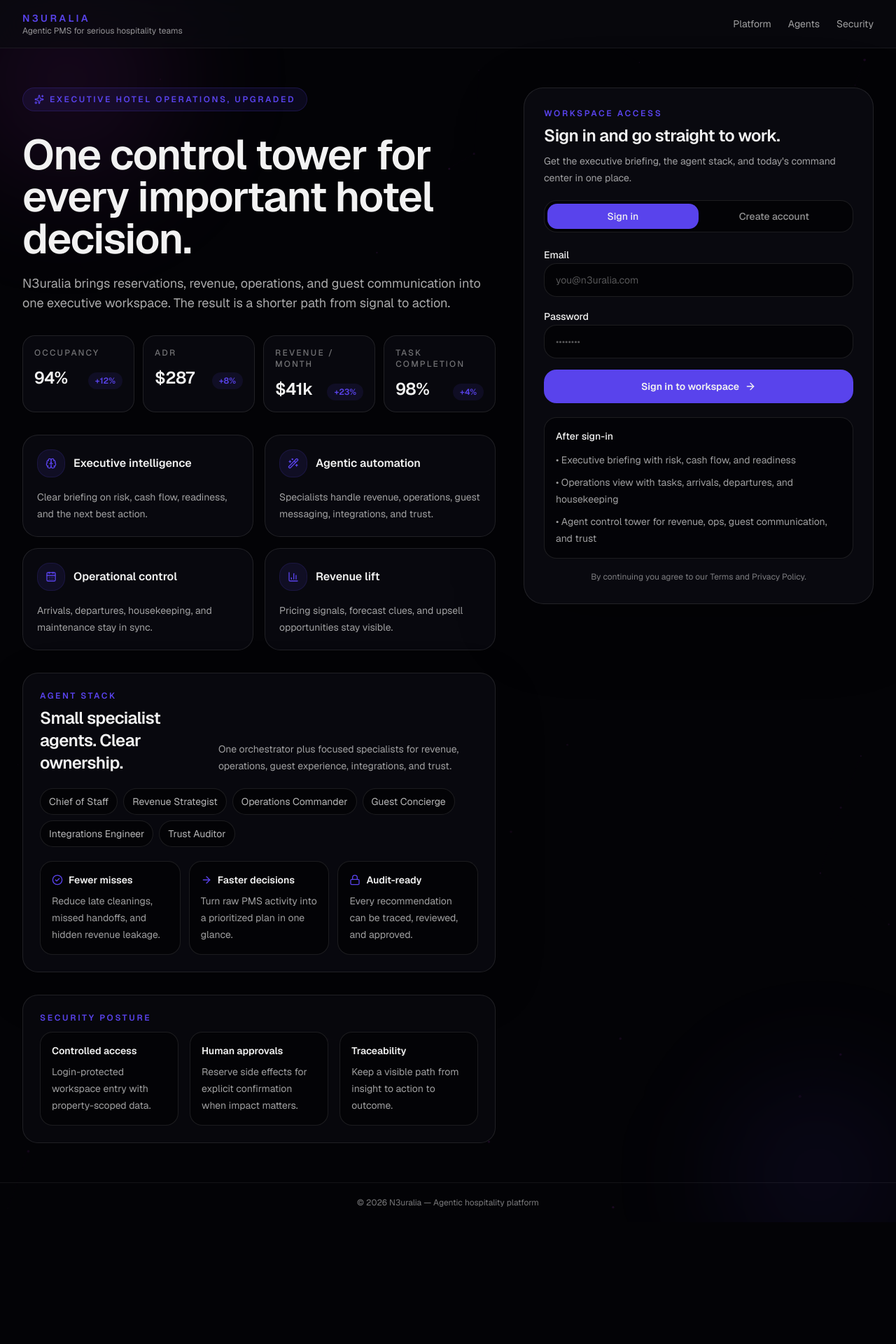
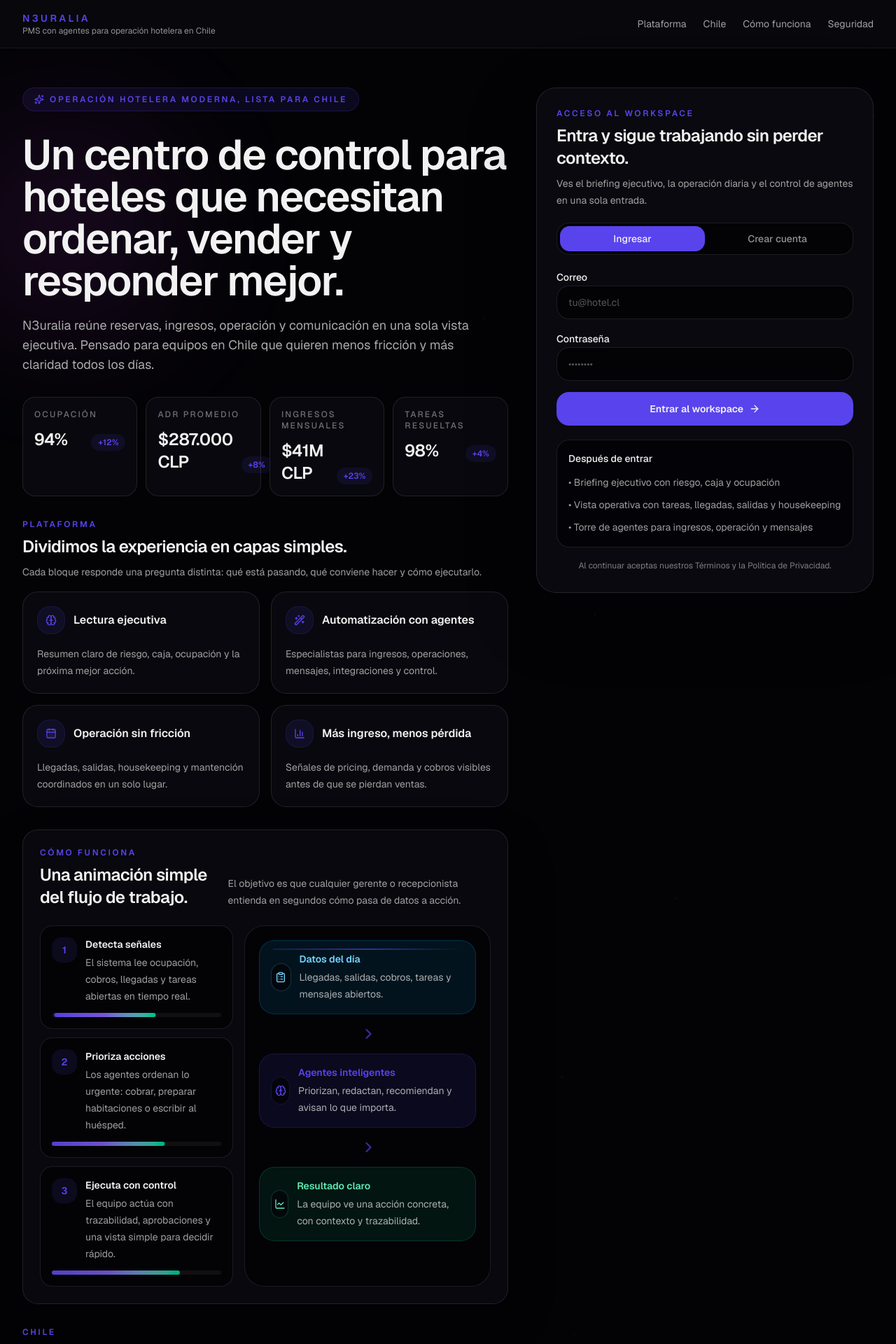
Before and after one commit to traviscomber/v0-mini-pms-dashboard, a Next.js app: page /auth/login in a window 1280 px wide. Shown: the top 1920 px of the page at 70% size. Before the commit the page ends 1746 px from the top, so only its background shows below. Built offline with nearby package versions, Linux system fonts and the light colour scheme; no server answers.

Commit message:
reshape landing for chile

```diff
--- a/app/auth/login/login-shell.tsx
+++ b/app/auth/login/login-shell.tsx
@@ -1,7 +1,19 @@
 "use client";
 
 import { useEffect, useRef, useState, type ReactNode } from "react";
-import { ArrowRight, BarChart3, Brain, CalendarDays, CheckCircle2, Lock, Sparkles, Wand2 } from "lucide-react";
+import {
+  ArrowRight,
+  BarChart3,
+  Brain,
+  CalendarDays,
+  CheckCircle2,
+  ChevronRight,
+  ClipboardList,
+  LineChart,
+  Lock,
+  Sparkles,
+  Wand2,
+} from "lucide-react";
 
 interface LoginShellProps {
   next: string;
@@ -12,32 +24,51 @@ interface LoginShellProps {
 }
 
 const HERO_STATS = [
-  { label: "Occupancy", value: "94%", delta: "+12%" },
-  { label: "ADR", value: "$287", delta: "+8%" },
-  { label: "Revenue / month", value: "$41k", delta: "+23%" },
-  { label: "Task completion", value: "98%", delta: "+4%" },
+  { label: "Ocupación", value: "94%", delta: "+12%" },
+  { label: "ADR promedio", value: "$287.000 CLP", delta: "+8%" },
+  { label: "Ingresos mensuales", value: "$41M CLP", delta: "+23%" },
+  { label: "Tareas resueltas", value: "98%", delta: "+4%" },
 ];
 
 const PLATFORM_PILLARS = [
   {
     icon: Brain,
-    title: "Executive intelligence",
-    description: "Clear briefing on risk, cash flow, readiness, and the next best action.",
+    title: "Lectura ejecutiva",
+    description: "Resumen claro de riesgo, caja, ocupación y la próxima mejor acción.",
   },
   {
     icon: Wand2,
-    title: "Agentic automation",
-    description: "Specialists handle revenue, operations, guest messaging, integrations, and trust.",
+    title: "Automatización con agentes",
+    description: "Especialistas para ingresos, operaciones, mensajes, integraciones y control.",
   },
   {
     icon: CalendarDays,
-    title: "Operational control",
-    description: "Arrivals, departures, housekeeping, and maintenance stay in sync.",
+    title: "Operación sin fricción",
+    description: "Llegadas, salidas, housekeeping y mantención coordinados en un solo lugar.",
   },
   {
     icon: BarChart3,
-    title: "Revenue lift",
-    description: "Pricing signals, forecast clues, and upsell opportunities stay visible.",
+    title: "Más ingreso, menos pérdida",
+    description: "Señales de pricing, demanda y cobros visibles antes de que se pierdan ventas.",
+  },
+];
+
+const CHILE_FOCUSES = [
+  {
+    title: "Pensado para Chile",
+    text: "Precios en CLP, copy en español y una experiencia clara para equipos locales.",
+  },
+  {
+    title: "Recepción y operaciones",
+    text: "Ideal para hoteles urbanos, apart-hoteles, hostales boutique y operaciones multi-canal.",
+  },
+  {
+    title: "Época alta y feriados",
+    text: "Ayuda a anticipar carga en verano, fines de semana largos y temporadas de alta demanda.",
+  },
+  {
+    title: "Control serio",
+    text: "Cada recomendación queda trazada para que el equipo decida con confianza.",
   },
 ];
 
@@ -48,6 +79,24 @@ const AGENT_STACK = [
   "Guest Concierge",
   "Integrations Engineer",
   "Trust Auditor",
+];
+
+const WORKFLOW_STEPS = [
+  {
+    step: "1",
+    title: "Detecta señales",
+    text: "El sistema lee ocupación, cobros, llegadas y tareas abiertas en tiempo real.",
+  },
+  {
+    step: "2",
+    title: "Prioriza acciones",
+    text: "Los agentes ordenan lo urgente: cobrar, preparar habitaciones o escribir al huésped.",
+  },
+  {
+    step: "3",
+    title: "Ejecuta con control",
+    text: "El equipo actúa con trazabilidad, aprobaciones y una vista simple para decidir rápido.",
+  },
 ];
 
 export function LoginShell({
@@ -134,11 +183,11 @@ export function LoginShell({
 
   return (
     <div className="relative min-h-[100svh] overflow-hidden bg-background text-foreground">
-      <canvas ref={canvasRef} aria-hidden="true" className="pointer-events-none absolute inset-0 h-full w-full opacity-50" />
+      <canvas ref={canvasRef} aria-hidden="true" className="pointer-events-none absolute inset-0 h-full w-full opacity-40" />
 
       <div
         aria-hidden="true"
-        className="pointer-events-none absolute -left-40 -top-40 h-[32rem] w-[32rem] rounded-full bg-[radial-gradient(circle,oklch(0.58_0.24_320_/_0.14)_0%,transparent_65%)] blur-3xl animate-[lp-float_14s_ease-in-out_infinite]"
+        className="pointer-events-none absolute -left-44 top-8 h-[34rem] w-[34rem] rounded-full bg-[radial-gradient(circle,oklch(0.58_0.24_320_/_0.14)_0%,transparent_65%)] blur-3xl animate-[lp-float_14s_ease-in-out_infinite]"
       />
       <div
         aria-hidden="true"
@@ -149,30 +198,31 @@ export function LoginShell({
         <div className="mx-auto flex max-w-7xl items-center justify-between px-6 py-4 lg:px-8">
           <div>
             <p className="text-sm font-semibold uppercase tracking-[0.24em] text-primary">N3uralia</p>
-            <p className="text-xs text-foreground/60">Agentic PMS for serious hospitality teams</p>
+            <p className="text-xs text-foreground/60">PMS con agentes para operación hotelera en Chile</p>
           </div>
           <nav className="hidden items-center gap-6 text-sm text-foreground/65 md:flex">
-            <a href="#platform" className="transition hover:text-foreground">Platform</a>
-            <a href="#agents" className="transition hover:text-foreground">Agents</a>
-            <a href="#security" className="transition hover:text-foreground">Security</a>
+            <a href="#platform" className="transition hover:text-foreground">Plataforma</a>
+            <a href="#chile" className="transition hover:text-foreground">Chile</a>
+            <a href="#workflow" className="transition hover:text-foreground">Cómo funciona</a>
+            <a href="#security" className="transition hover:text-foreground">Seguridad</a>
           </nav>
         </div>
       </header>
 
-      <main className="relative z-10 mx-auto grid max-w-7xl gap-10 px-6 py-10 lg:grid-cols-[minmax(0,1.15fr)_minmax(380px,0.85fr)] lg:items-start lg:px-8 lg:py-14">
+      <main className="relative z-10 mx-auto grid max-w-7xl gap-10 px-6 py-10 lg:grid-cols-[minmax(0,1.18fr)_minmax(380px,0.82fr)] lg:items-start lg:px-8 lg:py-14">
         <section className="space-y-8">
           <div className="inline-flex items-center gap-2 rounded-full border border-primary/20 bg-primary/10 px-4 py-2 text-xs font-semibold uppercase tracking-[0.22em] text-primary animate-[lp-rise_0.8s_ease_both]">
             <Sparkles className="h-3.5 w-3.5" />
-            Executive hotel operations, upgraded
+            Operación hotelera moderna, lista para Chile
           </div>
 
           <div className="space-y-5 animate-[lp-rise_0.85s_ease_0.05s_both]">
             <h1 className="max-w-3xl text-4xl font-semibold tracking-tight text-foreground sm:text-5xl xl:text-6xl">
-              One control tower for every important hotel decision.
+              Un centro de control para hoteles que necesitan ordenar, vender y responder mejor.
             </h1>
             <p className="max-w-2xl text-base leading-7 text-foreground/70 sm:text-lg">
-              N3uralia brings reservations, revenue, operations, and guest communication into one executive workspace.
-              The result is a shorter path from signal to action.
+              N3uralia reúne reservas, ingresos, operación y comunicación en una sola vista ejecutiva.
+              Pensado para equipos en Chile que quieren menos fricción y más claridad todos los días.
             </p>
           </div>
 
@@ -182,7 +232,13 @@ export function LoginShell({
             ))}
           </div>
 
-          <div id="platform" className="grid gap-4 md:grid-cols-2">
+          <section id="platform" className="space-y-4">
+            <SectionHeading
+              eyebrow="Plataforma"
+              title="Dividimos la experiencia en capas simples."
+              text="Cada bloque responde una pregunta distinta: qué está pasando, qué conviene hacer y cómo ejecutarlo."
+            />
+            <div className="grid gap-4 md:grid-cols-2">
               {PLATFORM_PILLARS.map((pillar, index) => (
                 <FeatureCard
                   key={pillar.title}
@@ -193,15 +249,107 @@ export function LoginShell({
                 />
               ))}
             </div>
+          </section>
+
+          <section id="workflow" className="rounded-3xl border border-border bg-card/80 p-6 shadow-[0_24px_80px_rgba(0,0,0,0.12)] backdrop-blur animate-[lp-rise_0.9s_ease_0.15s_both]">
+            <div className="flex flex-col gap-3 lg:flex-row lg:items-end lg:justify-between">
+              <div>
+                <p className="text-xs font-semibold uppercase tracking-[0.22em] text-primary">Cómo funciona</p>
+                <h2 className="mt-2 text-2xl font-semibold tracking-tight">Una animación simple del flujo de trabajo.</h2>
+              </div>
+              <p className="max-w-xl text-sm leading-6 text-foreground/65">
+                El objetivo es que cualquier gerente o recepcionista entienda en segundos cómo pasa de datos a acción.
+              </p>
+            </div>
+
+            <div className="mt-6 grid gap-4 lg:grid-cols-[0.88fr_1.12fr]">
+              <div className="space-y-3">
+                {WORKFLOW_STEPS.map((item, index) => (
+                  <div key={item.step} className="rounded-2xl border border-border bg-background/80 p-4">
+                    <div className="flex items-start gap-3">
+                      <div className="flex h-9 w-9 shrink-0 items-center justify-center rounded-xl bg-primary/10 text-sm font-semibold text-primary">
+                        {item.step}
+                      </div>
+                      <div>
+                        <h3 className="text-sm font-semibold text-foreground">{item.title}</h3>
+                        <p className="mt-1 text-sm leading-6 text-foreground/65">{item.text}</p>
+                      </div>
+                    </div>
+                    <div className="mt-3 h-1.5 overflow-hidden rounded-full bg-border/50">
+                      <div
+                        className="h-full rounded-full bg-gradient-to-r from-primary via-accent to-emerald-400 animate-[lp-bar_4.5s_ease-in-out_infinite]"
+                        style={{ animationDelay: `${index * 0.7}s`, width: `${60 + index * 12}%` }}
+                      />
+                    </div>
+                  </div>
+                ))}
+              </div>
+
+              <div className="relative overflow-hidden rounded-[28px] border border-border bg-background/80 p-5">
+                <div className="absolute inset-x-10 top-8 h-0.5 bg-gradient-to-r from-primary/20 via-primary/60 to-transparent" />
+                <div className="grid gap-4">
+                  <FlowNode
+                    tone="input"
+                    icon={<ClipboardList className="h-4 w-4" />}
+                    title="Datos del día"
+                    text="Llegadas, salidas, cobros, tareas y mensajes abiertos."
+                  />
+                  <div className="flex justify-center">
+                    <ChevronRight className="h-6 w-6 animate-[lp-pulse_1.8s_ease-in-out_infinite] text-primary" />
+                  </div>
+                  <FlowNode
+                    tone="processing"
+                    icon={<Brain className="h-4 w-4" />}
+                    title="Agentes inteligentes"
+                    text="Priorizan, redactan, recomiendan y avisan lo que importa."
+                  />
+                  <div className="flex justify-center">
+                    <ChevronRight className="h-6 w-6 animate-[lp-pulse_1.8s_ease-in-out_infinite] text-primary" />
+                  </div>
+                  <FlowNode
+                    tone="output"
+                    icon={<LineChart className="h-4 w-4" />}
+                    title="Resultado claro"
+                    text="La equipo ve una acción concreta, con contexto y trazabilidad."
+                  />
+                </div>
+              </div>
+            </div>
+          </section>
+
+          <section id="chile" className="space-y-4">
+            <SectionHeading
+              eyebrow="Chile"
+              title="Lo hacemos más útil para el contexto local."
+              text="La página debe sentirse cercana a la operación hotelera real del país, no a un demo genérico."
+            />
+            <div className="grid gap-4 md:grid-cols-2">
+              {CHILE_FOCUSES.map((item, index) => (
+                <article
+                  key={item.title}
+                  className="rounded-3xl border border-border bg-card/80 p-5 animate-[lp-rise_0.75s_ease_both]"
+                  style={{ animationDelay: `${index * 0.06}s` }}
+                >
+                  <div className="flex items-center gap-3">
+                    <div className="flex h-10 w-10 items-center justify-center rounded-2xl border border-primary/15 bg-primary/10 text-primary">
+                      <Sparkles className="h-4 w-4" />
+                    </div>
+                    <h3 className="text-base font-semibold">{item.title}</h3>
+                  </div>
+                  <p className="mt-4 text-sm leading-6 text-foreground/65">{item.text}</p>
+                </article>
+              ))}
+            </div>
+          </section>
 
           <section id="agents" className="rounded-3xl border border-border bg-card/80 p-6 shadow-[0_24px_80px_rgba(0,0,0,0.12)] backdrop-blur animate-[lp-rise_0.9s_ease_0.15s_both]">
             <div className="flex flex-col gap-3 lg:flex-row lg:items-end lg:justify-between">
               <div>
                 <p className="text-xs font-semibold uppercase tracking-[0.22em] text-primary">Agent stack</p>
-                <h2 className="mt-2 text-2xl font-semibold tracking-tight">Small specialist agents. Clear ownership.</h2>
+                <h2 className="mt-2 text-2xl font-semibold tracking-tight">Agentes pequeños, responsabilidades claras.</h2>
               </div>
               <p className="max-w-xl text-sm leading-6 text-foreground/65">
-                One orchestrator plus focused specialists for revenue, operations, guest experience, integrations, and trust.
+                Un orquestador principal y especialistas para ingresos, operación, experiencia, integraciones y confianza.
               </p>
             </div>
 
@@ -217,18 +365,18 @@ export function LoginShell({
             </div>
 
             <div className="mt-5 grid gap-3 sm:grid-cols-3">
-              <Callout icon={<CheckCircle2 className="h-4 w-4" />} title="Fewer misses" text="Reduce late cleanings, missed handoffs, and hidden revenue leakage." />
-              <Callout icon={<ArrowRight className="h-4 w-4" />} title="Faster decisions" text="Turn raw PMS activity into a prioritized plan in one glance." />
-              <Callout icon={<Lock className="h-4 w-4" />} title="Audit-ready" text="Every recommendation can be traced, reviewed, and approved." />
+              <Callout icon={<CheckCircle2 className="h-4 w-4" />} title="Menos errores" text="Reduce atrasos, cobros olvidados y fallas de coordinación." />
+              <Callout icon={<ArrowRight className="h-4 w-4" />} title="Decisiones rápidas" text="Convierte actividad PMS en un plan claro desde un solo vistazo." />
+              <Callout icon={<Lock className="h-4 w-4" />} title="Listo para auditoría" text="Cada recomendación puede revisarse y aprobarse con trazabilidad." />
             </div>
           </section>
 
           <section id="security" className="rounded-3xl border border-border bg-card/70 p-6 animate-[lp-rise_0.9s_ease_0.2s_both]">
-            <p className="text-xs font-semibold uppercase tracking-[0.22em] text-primary">Security posture</p>
+            <p className="text-xs font-semibold uppercase tracking-[0.22em] text-primary">Seguridad</p>
             <div className="mt-3 grid gap-4 lg:grid-cols-3">
-              <SecurityTile title="Controlled access" text="Login-protected workspace entry with property-scoped data." />
-              <SecurityTile title="Human approvals" text="Reserve side effects for explicit confirmation when impact matters." />
-              <SecurityTile title="Traceability" text="Keep a visible path from insight to action to outcome." />
+              <SecurityTile title="Acceso controlado" text="Ingreso protegido y datos segmentados por propiedad." />
+              <SecurityTile title="Aprobación humana" text="Las acciones sensibles requieren confirmación explícita." />
+              <SecurityTile title="Trazabilidad" text="Se ve el paso desde la señal hasta el resultado." />
             </div>
           </section>
         </section>
@@ -236,10 +384,10 @@ export function LoginShell({
         <section aria-label="Authentication" className="lg:sticky lg:top-8" id="auth-card">
           <div className="rounded-[28px] border border-border bg-card/90 p-6 shadow-[0_32px_100px_rgba(0,0,0,0.28)] backdrop-blur-xl sm:p-7 animate-[lp-card_0.9s_ease_0.1s_both]">
             <div className="space-y-2">
-              <p className="text-xs font-semibold uppercase tracking-[0.22em] text-primary">Workspace access</p>
-              <h2 className="text-2xl font-semibold tracking-tight">Sign in and go straight to work.</h2>
+              <p className="text-xs font-semibold uppercase tracking-[0.22em] text-primary">Acceso al workspace</p>
+              <h2 className="text-2xl font-semibold tracking-tight">Entra y sigue trabajando sin perder contexto.</h2>
               <p className="text-sm leading-6 text-foreground/65">
-                Get the executive briefing, the agent stack, and today's command center in one place.
+                Ves el briefing ejecutivo, la operación diaria y el control de agentes en una sola entrada.
               </p>
             </div>
 
@@ -256,7 +404,7 @@ export function LoginShell({
                     tab === variant ? "bg-primary text-primary-foreground shadow-sm" : "text-foreground/60 hover:text-foreground",
                   ].join(" ")}
                 >
-                  {variant === "signin" ? "Sign in" : "Create account"}
+                  {variant === "signin" ? "Ingresar" : "Crear cuenta"}
                 </button>
               ))}
             </div>
@@ -266,7 +414,7 @@ export function LoginShell({
               {!supabaseReady ? (
                 <Notice
                   tone="warning"
-                  text="Supabase is not configured yet. Add the environment variables to enable authentication."
+                  text="Supabase aún no está configurado. Agrega las variables de entorno para activar la autenticación."
                 />
               ) : null}
             </div>
@@ -275,46 +423,46 @@ export function LoginShell({
               {tab === "signin" ? (
                 <form action={signInAction} className="space-y-4" noValidate>
                   <input type="hidden" name="next" value={next} />
-                  <AuthInput label="Email" name="email" type="email" placeholder="you@n3uralia.com" autoComplete="email" />
-                  <AuthInput label="Password" name="password" type="password" placeholder="••••••••" autoComplete="current-password" />
-                  <AuthButton label="Sign in to workspace" />
+                  <AuthInput label="Correo" name="email" type="email" placeholder="tu@hotel.cl" autoComplete="email" />
+                  <AuthInput label="Contraseña" name="password" type="password" placeholder="••••••••" autoComplete="current-password" />
+                  <AuthButton label="Entrar al workspace" />
                 </form>
               ) : (
                 <form action={signUpAction} className="space-y-4" noValidate>
-                  <AuthInput label="Full name" name="fullName" type="text" placeholder="Your name" />
-                  <AuthInput label="Email" name="email" type="email" placeholder="you@n3uralia.com" autoComplete="email" />
+                  <AuthInput label="Nombre completo" name="fullName" type="text" placeholder="Tu nombre" />
+                  <AuthInput label="Correo" name="email" type="email" placeholder="tu@hotel.cl" autoComplete="email" />
                   <AuthInput
-                    label="Password"
+                    label="Contraseña"
                     name="password"
                     type="password"
-                    placeholder="At least 8 characters"
+                    placeholder="Al menos 8 caracteres"
                     autoComplete="new-password"
-                    hint="Minimum 8 characters"
+                    hint="Mínimo 8 caracteres"
                     minLength={8}
                   />
-                  <AuthButton label="Create account" />
+                  <AuthButton label="Crear cuenta" />
                 </form>
               )}
             </div>
 
             <div className="mt-5 rounded-2xl border border-border bg-background/80 p-4 text-sm text-foreground/65">
-              <p className="font-medium text-foreground">After sign-in</p>
+              <p className="font-medium text-foreground">Después de entrar</p>
               <ul className="mt-3 space-y-2 leading-6">
-                <li>• Executive briefing with risk, cash flow, and readiness</li>
-                <li>• Operations view with tasks, arrivals, departures, and housekeeping</li>
-                <li>• Agent control tower for revenue, ops, guest communication, and trust</li>
+                <li>• Briefing ejecutivo con riesgo, caja y ocupación</li>
+                <li>• Vista operativa con tareas, llegadas, salidas y housekeeping</li>
+                <li>• Torre de agentes para ingresos, operación y mensajes</li>
               </ul>
             </div>
 
             <p className="mt-4 text-center text-xs leading-5 text-foreground/50">
-              By continuing you agree to our Terms and Privacy Policy.
+              Al continuar aceptas nuestros Términos y la Política de Privacidad.
             </p>
           </div>
         </section>
       </main>
 
       <footer className="relative z-10 border-t border-border/70 px-6 py-5 text-center text-xs text-foreground/50 lg:px-8">
-        © 2026 N3uralia — Agentic hospitality platform
+        © 2026 N3uralia — Plataforma hotelera con agentes
       </footer>
 
       <style>{`
@@ -334,7 +482,58 @@ export function LoginShell({
           from { opacity: 0; transform: translateY(22px) scale(0.985); }
           to { opacity: 1; transform: translateY(0) scale(1); }
         }
+        @keyframes lp-bar {
+          0%, 100% { transform: translateX(-10%); opacity: 0.85; }
+          50% { transform: translateX(10%); opacity: 1; }
+        }
+        @keyframes lp-pulse {
+          0%, 100% { transform: translateX(0); opacity: 0.55; }
+          50% { transform: translateX(4px); opacity: 1; }
+        }
       `}</style>
+    </div>
+  );
+}
+
+function SectionHeading({ eyebrow, title, text }: { eyebrow: string; title: string; text: string }) {
+  return (
+    <div>
+      <p className="text-xs font-semibold uppercase tracking-[0.22em] text-primary">{eyebrow}</p>
+      <h2 className="mt-2 text-2xl font-semibold tracking-tight">{title}</h2>
+      <p className="mt-2 max-w-3xl text-sm leading-6 text-foreground/65">{text}</p>
+    </div>
+  );
+}
+
+function FlowNode({
+  tone,
+  icon,
+  title,
+  text,
+}: {
+  tone: "input" | "processing" | "output";
+  icon: ReactNode;
+  title: string;
+  text: string;
+}) {
+  const toneClass =
+    tone === "input"
+      ? "border-sky-500/20 bg-sky-500/10 text-sky-300"
+      : tone === "processing"
+        ? "border-primary/20 bg-primary/10 text-primary"
+        : "border-emerald-500/20 bg-emerald-500/10 text-emerald-300";
+
+  return (
+    <div className={`rounded-3xl border p-4 ${toneClass}`}>
+      <div className="flex items-center gap-3">
+        <div className="flex h-10 w-10 items-center justify-center rounded-2xl border border-current/20 bg-background/70">
+          {icon}
+        </div>
+        <div>
+          <h3 className="text-sm font-semibold">{title}</h3>
+          <p className="mt-1 text-sm leading-6 text-foreground/70">{text}</p>
+        </div>
+      </div>
     </div>
   );
 }
```
Lines whose indentation alone changed are shown as unchanged.
